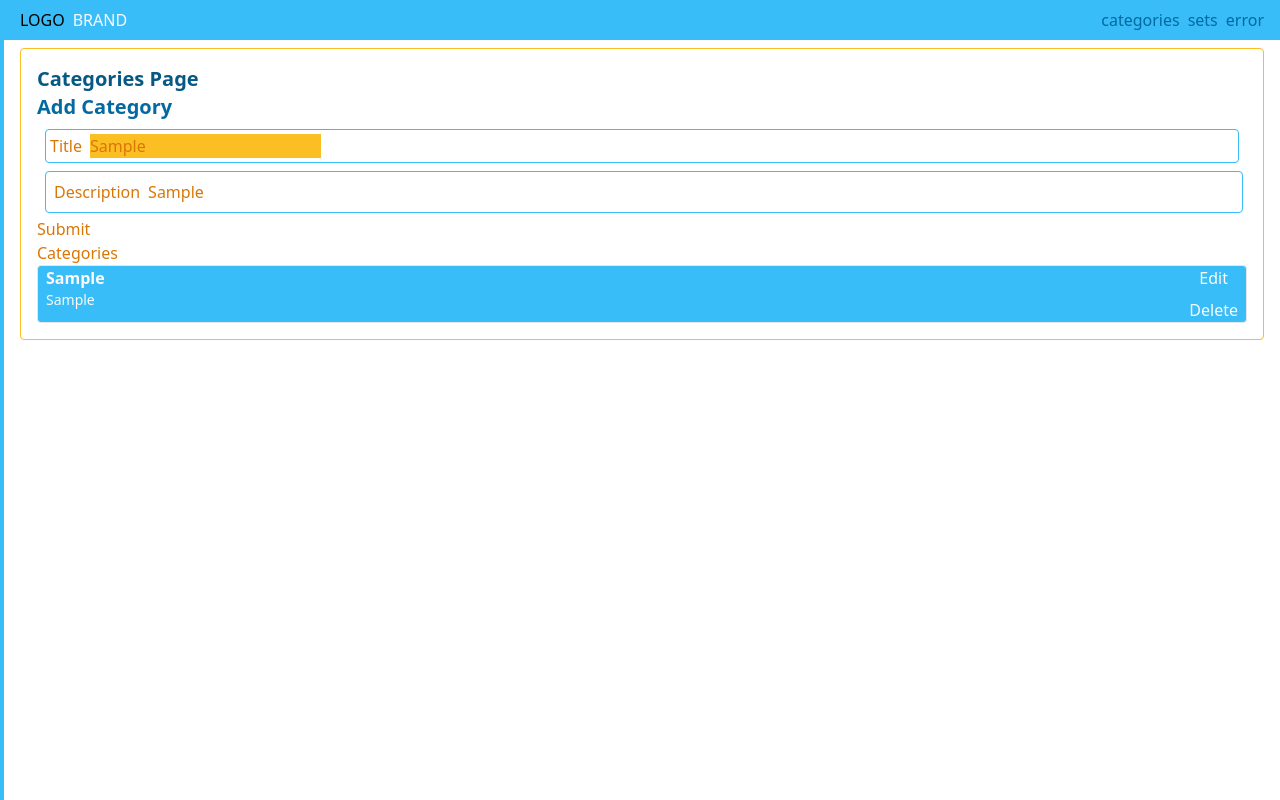
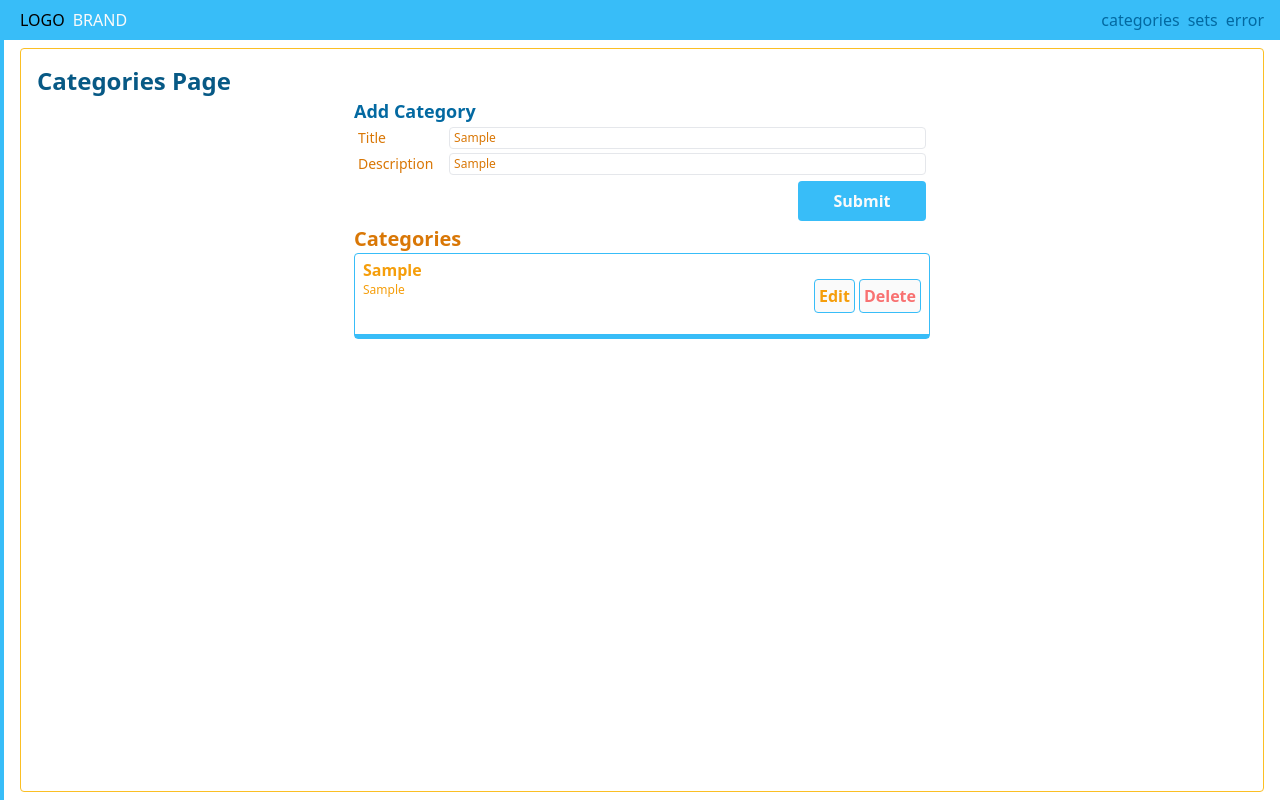
Before and after one commit to scottrohrig/master-cards, a React (Vite) app: page /categories in a window 1280 px wide. Both pictures are taken after typing "Sample", "Sample" into the empty fields and a click on the button "Submit". Built offline with nearby package versions, Linux system fonts and the light colour scheme.

Commit message:
style categories page
still have left to do the concepts page elements, and pull out the button / input elements etc.

```diff
--- a/src/components/ConceptList.tsx
+++ b/src/components/ConceptList.tsx
@@ -34,10 +34,10 @@ const ConceptList = () => {
 
 export default ConceptList;
 
-function Button(props){
+export function Button(props){
   return (
     <button {...props}
-      className="p-2 bg-sky-400 rounded"
+      className={`font-bold p-2 bg-sky-400 rounded ${props.className}`}
     >
       {props.children}
     </button>
--- a/src/pages/CategoriesPage.tsx
+++ b/src/pages/CategoriesPage.tsx
@@ -5,6 +5,7 @@ import {
   getCategories, useAddCategory, useDeleteMutation, useUpdateCategory
 } from '../api';
 import '../App.css';
+import { Button } from '../components/ConceptList';
 
 const fetchCategories = async () => {
   // Fetch the categories from your "API" here
@@ -15,10 +16,15 @@ const fetchCategories = async () => {
   return await response.json();
 };
 
-function InputGroup({ children }) {
+function InputGroup(props) {
   return (<div
-    className="flex flex-column gap-2 border border-sky-400 rounded m-2 p-1"
-  >{children}</div>);
+    className={`${props.className} flex gap-1 px-[4px] py-[2px] justify-center items-center text-sm`}
+    {...props}
+  >{props.children}</div>);
+}
+
+export function Input(props) {
+  return <input {...props} className={`${props.className} border basis-full rounded py-[2px] px-[4px] text-xs outline-sky-500`} />
 }
 
 const CategoriesForm = () => {
@@ -33,29 +39,30 @@ const CategoriesForm = () => {
   };
 
   return (
-    <div className='card'>
-      <h3 className="font-bold text-xl text-sky-700">Add Category</h3>
-      <div id="add-category">
+    <div className='card max-w-xl mx-auto'>
+      <h3 className="font-bold text-lg text-sky-700">Add Category</h3>
+      <div id="add-category" className="flex flex-col">
         <InputGroup>
-          <label htmlFor="category-title">Title</label>
-          <input
-            className="bg-amber-400"
-            id="category-title"
+          <label htmlFor="category-edit-title" className="basis-[13ch]">Title</label>
+          <Input
+            // className="border border-amber-400 rounded w-full"
+            id="category-edit-title"
             name="title"
             value={title}
             onChange={(e) => setTitle(e.target.value)}
           />
         </InputGroup>
-        <div className="ml-2 input-group flex gap-2 border border-sky-400 rounded p-2 m-1">
-          <label htmlFor="category-desc">Description</label>
-          <input
-            id="category-desc"
+        <InputGroup>
+          <label htmlFor="category-edit-desc" className="basis-[13ch]">Description</label>
+          <Input
+            // className="border border-amber-400 rounded w-full"
+            id="category-edit-desc"
             name="description"
             value={description}
             onChange={(e) => setDescription(e.target.value)}
           />
-        </div>
-        <button onClick={initAddCategory}>Submit</button>
+        </InputGroup>
+        <Button className="text-zinc-50 self-end w-32 m-1" onClick={initAddCategory}>Submit</Button>
       </div>
     </div>
   );
@@ -76,30 +83,32 @@ const CategoryLiEdit = ({
   };
 
   return (
-    <>
-      <div className="input-group">
-        <label htmlFor="category-title">Title</label>
-        <input
+    <li className="card  text-amber-500 h-20 border-sky-400 border-b-4 p-2 flex justify-between items-center mb-1">
+      <div className='flex flex-col w-full gap-1'>
+        <InputGroup>
+          <label htmlFor="category-title" className='basis-[13ch] font-light text-sm'>Title</label>
+          <Input
             id="category-title"
             name="title"
             value={title}
             onChange={(e) => setTitle(e.target.value)}
           />
-      </div>
-      <div className="input-group">
-        <label htmlFor="category-desc">Description</label>
-        <input
+        </InputGroup>
+        <InputGroup>
+          <label htmlFor="category-desc" className="basis-[13ch] font-light text-sm">Description</label>
+          <Input
             id="category-desc"
             name="description"
             value={description}
             onChange={(e) => setDescription(e.target.value)}
           />
+        </InputGroup>
       </div>
-      <div className="action-menu">
-        <button onClick={onCancel}>Cancel</button>
-        <button onClick={handleSave}>Save</button>
+      <div className="action-menu flex gap-1">
+        <Button className="bg-zinc-50 border border-sky-400 p-[4px]" onClick={onCancel}>Cancel</Button>
+        <Button  className="text-zinc-50 p-[4px]"  onClick={handleSave}>Save</Button>
       </div>
-    </>
+    </li>
   )
 }
 
@@ -107,14 +116,14 @@ const CategoriesListItem = ({
   title, description, onEdit, onDelete,
 }) => {
   return (
-    <li className="card border rounded bg-sky-400 text-zinc-50 px-2 flex justify-between">
+    <li className="card text-amber-500 h-20 px-2 flex justify-between items-start mt-1 border-b-4 border-sky-400">
       <div className="li-body">
         <h4 className="font-bold">{title}</h4>
-        <p className="font-light text-sm">{description}</p>
+        <p className="text-xs">{description}</p>
       </div>
-      <div className="flex gap-2 flex-col">
-        <button onClick={onEdit}>Edit</button>
-        <button onClick={onDelete}>Delete</button>
+      <div className="flex gap-1 self-center ">
+        <Button className="bg-zinc-50 border border-sky-400 p-[4px]" onClick={onEdit}>Edit</Button>
+        <Button className="bg-zinc-50 border border-sky-400 text-red-400 p-[4px]" onClick={onDelete}>Delete</Button>
       </div>
     </li>
   );
@@ -135,9 +144,9 @@ const CategoriesList = () => {
 
   if (isLoading) return <div>Loading...</div>
 
-  return (<div className="categories-list">
-    <h3>Categories</h3>
-    <ul>
+  return (<div className="categories-list max-w-xl mx-auto">
+    <h3 className="font-bold text-xl">Categories</h3>
+    <ul className="border border-sky-400 rounded">
       {categories && categories.map((item) => (
         <div key={item.id}>
           {
@@ -172,8 +181,8 @@ const CategoriesList = () => {
 
 const CategoriesPage = () => {
   return (
-    <div className="page border border-amber-400 p-4 rounded text-amber-600">
-      <h2 className="font-bold text-xl text-sky-800">Categories Page</h2>
+    <div className="page min-h-[calc(100vh-56px)] border border-amber-400 p-4 rounded text-amber-600">
+      <h2 className="font-bold text-2xl text-sky-800">Categories Page</h2>
       <CategoriesForm />
       <CategoriesList />
     </div>
```
Also changed, not shown: 2 other files (tests, documents, lock files or other folders). Lines whose indentation alone changed are shown as unchanged.
